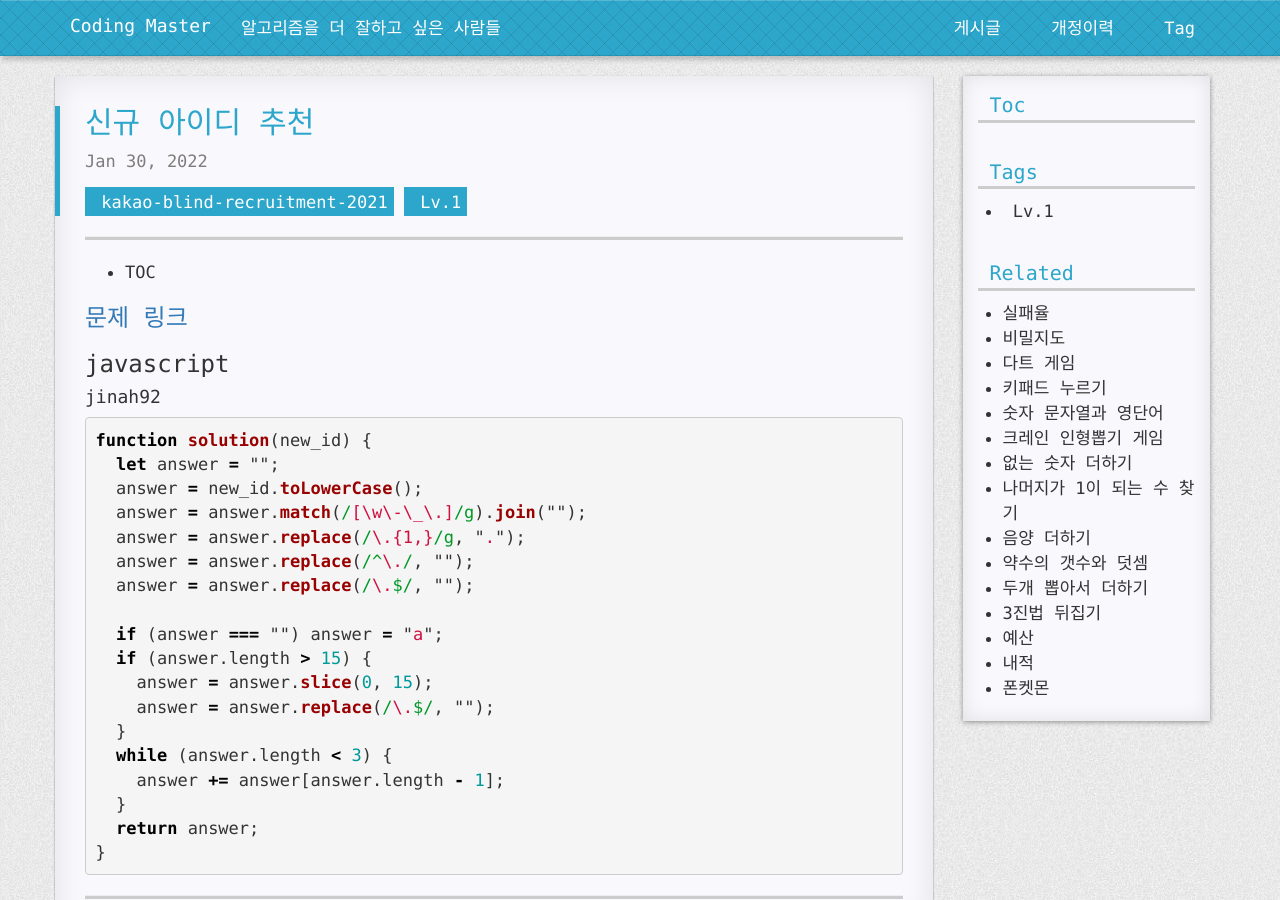
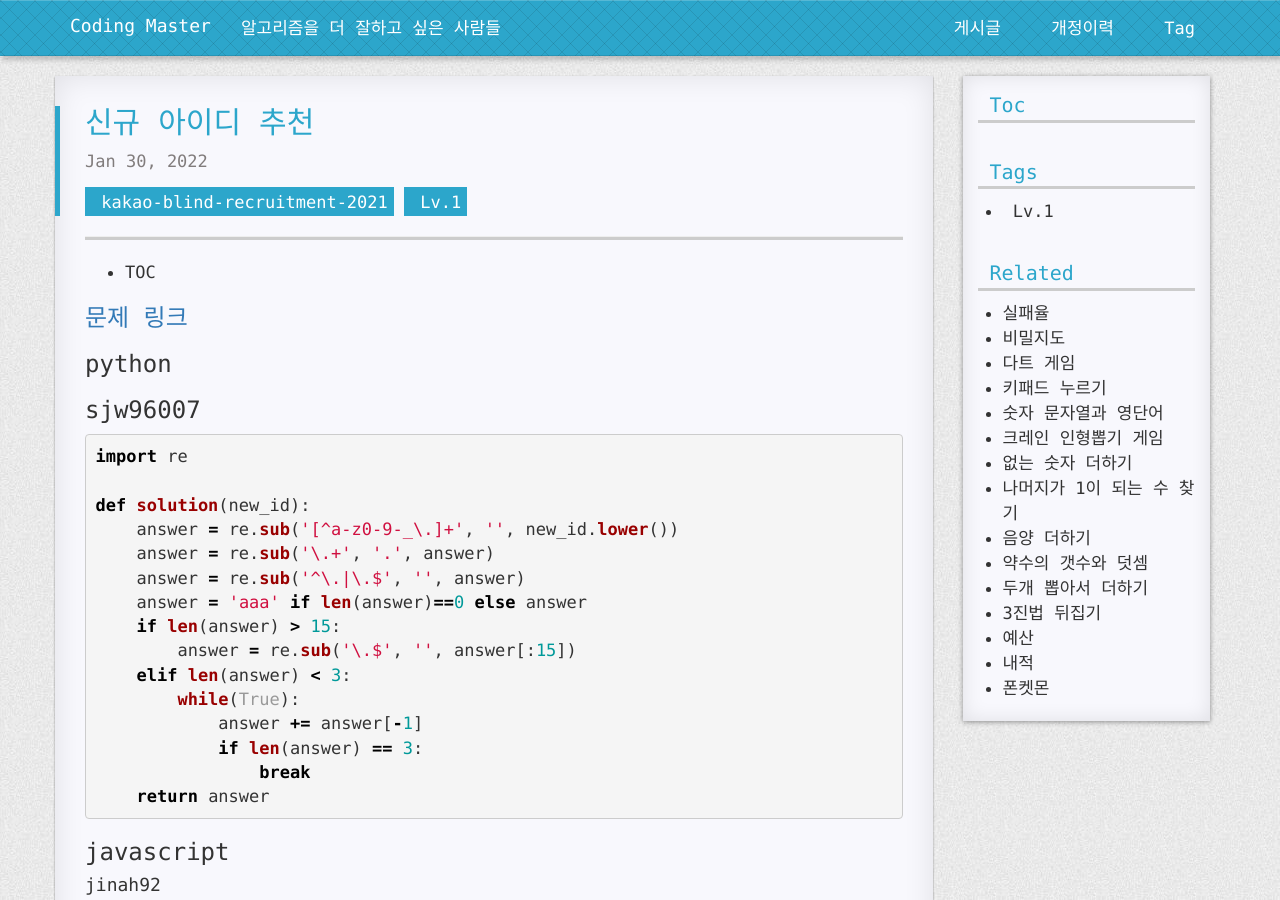
Before and after one commit to COMA-coding-master/COMA-coding-master.github.io, a Jekyll site: the page built from _posts/2022-01-30-신규아이디추천.md, in a window 1280 px wide and 900 px high. Built offline with Jekyll 4.4.1, drawn with Linux system fonts in a browser that asks for light colours; nearby versions of some CDN libraries; comment, search, counter and statistics services are not loaded; a style sheet for code colours, icons or effects is not loaded.

Commit message:
8주차 문제풀이

````diff
--- a/_posts/2022-01-30-신규아이디추천.md
+++ b/_posts/2022-01-30-신규아이디추천.md
@@ -8,6 +8,28 @@ tag: Lv.1
   {:toc}
 
 ### [문제 링크](https://programmers.co.kr/learn/courses/30/lessons/72410)
+
+### python
+
+### sjw96007
+
+```python
+import re
+
+def solution(new_id):
+    answer = re.sub('[^a-z0-9-_\.]+', '', new_id.lower())
+    answer = re.sub('\.+', '.', answer)
+    answer = re.sub('^\.|\.$', '', answer)
+    answer = 'aaa' if len(answer)==0 else answer
+    if len(answer) > 15:
+        answer = re.sub('\.$', '', answer[:15])
+    elif len(answer) < 3:
+        while(True):
+            answer += answer[-1]
+            if len(answer) == 3:
+                break
+    return answer
+```
 
 ### javascript
 
````
Also changed, not shown: _posts/2022-01-30-실패율.md (+17 -0 lines).
